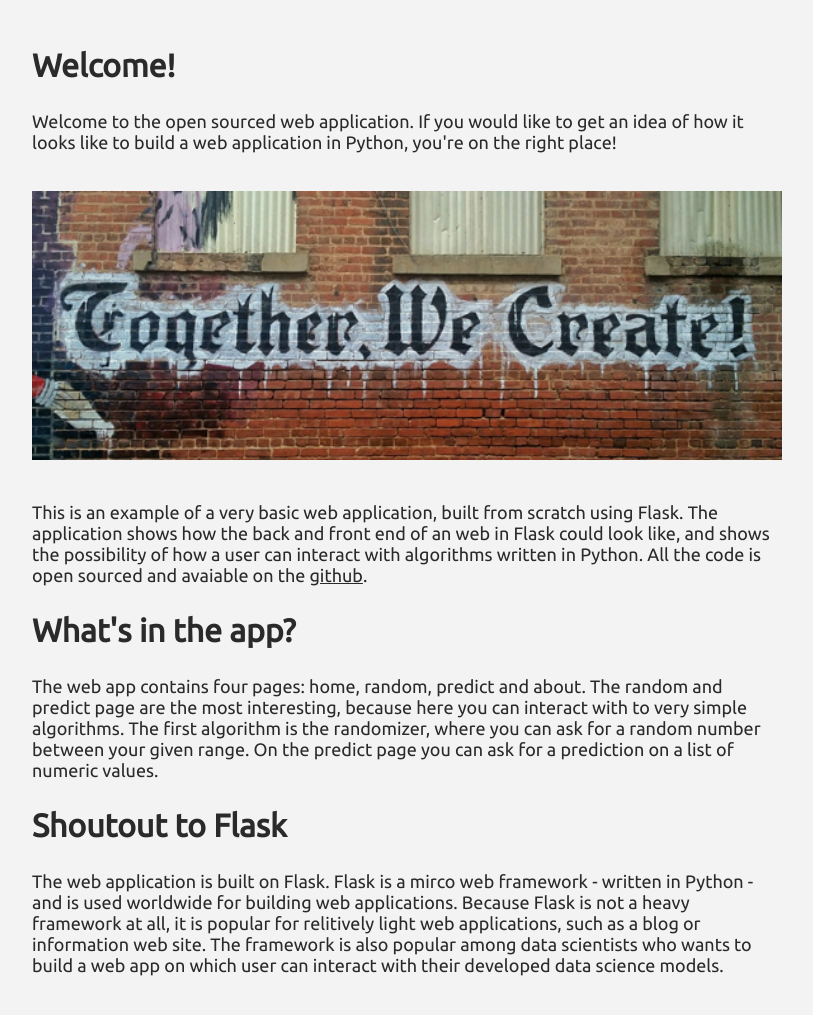
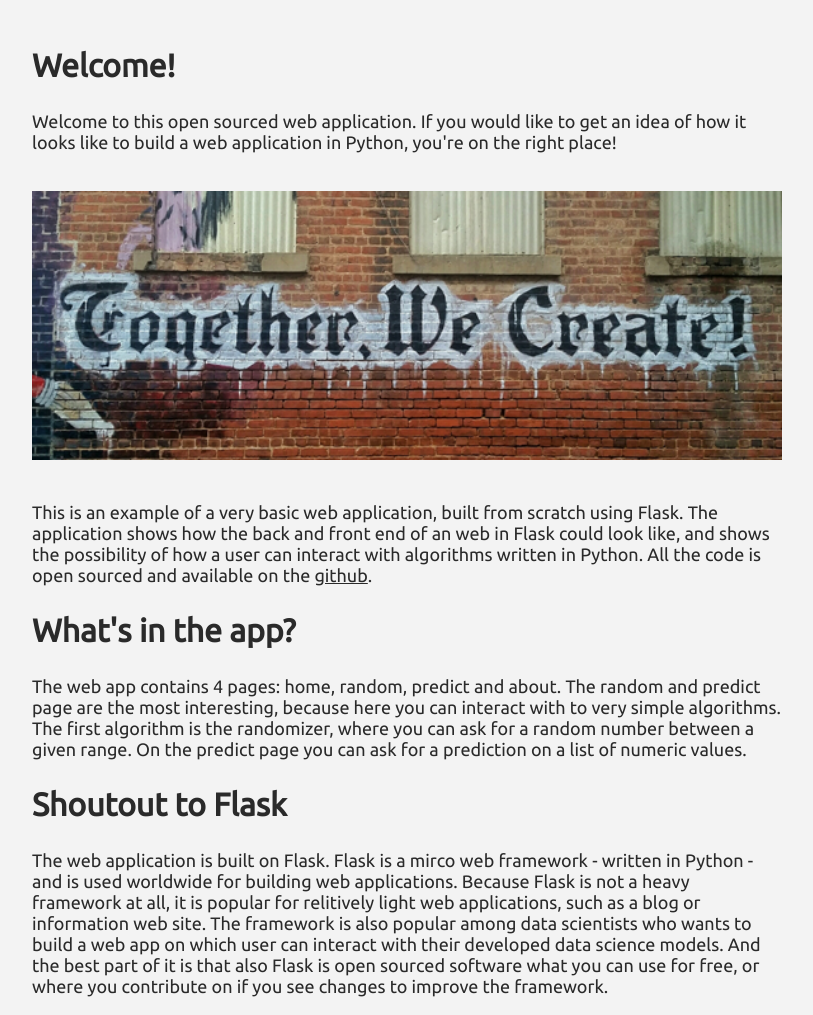
Before and after one commit to SimonDanielV/whattheflask, a Flask app: page / in a window 1280 px wide. Shown: the part 53-1068 px from the top of the page, without its empty margins (233-1046 px from the left). Run offline with Flask 2, Linux system fonts and the light colour scheme.

Commit message:
typo fixes

```diff
--- a/web/templates/home.html
+++ b/web/templates/home.html
@@ -10,7 +10,7 @@
       {% block content %}
       <div class="content">
         <h2 class = "subtitle"> Welcome! </h2>
-          <p> Welcome to the open sourced web application. If you would like
+          <p> Welcome to this open sourced web application. If you would like
             to get an idea of how it looks like to build a web application in
             Python, you're on the right place!</p>
         <img src="/static/images/home-main.png">
@@ -18,14 +18,14 @@
             scratch using Flask. The  application shows how the back and
             front end of an web in Flask could look like, and shows the
             possibility of how a user can interact with algorithms written in
-            Python. All the code is open sourced and avaiable on the
+            Python. All the code is open sourced and available on the
             <a href="https://github.com/SimonDanielV/whattheflask">github</a>.
           </p>
         <h2 class = "subtitle"> What's in the app? </h2>
-          <p> The web app contains four pages: home, random, predict and about.
+          <p> The web app contains 4 pages: home, random, predict and about.
             The random and predict page are the most interesting, because here
             you can interact with to very simple algorithms. The first algorithm
-            is the randomizer, where you can ask for a random number between your
+            is the randomizer, where you can ask for a random number between a
             given range. On the predict page you can ask for a prediction on a
             list of numeric values.</p>
         <h2 class = "subtitle"> Shoutout to Flask </h2>
@@ -35,7 +35,10 @@
             it is popular for relitively light web applications, such as a blog
             or information web site. The framework is also popular among data
             scientists who wants to build a web app on which user can interact
-            with their developed data science models.</p>
+            with their developed data science models. And the best part of it is
+            that also Flask is open sourced software what you can use for free,
+            or where you contribute on if you see changes to improve the
+            framework.</p>
       </div>
       {% endblock %}
     </body>
```
